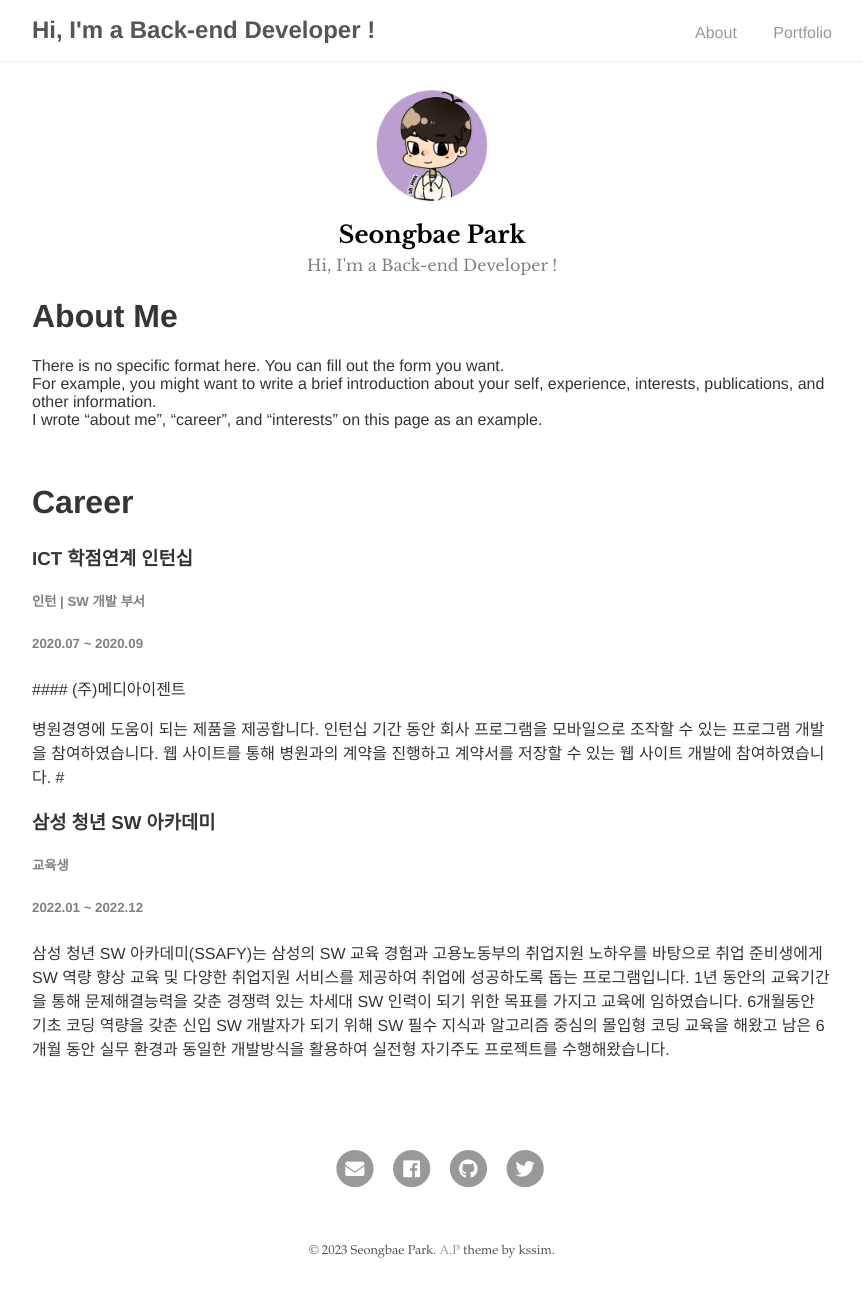
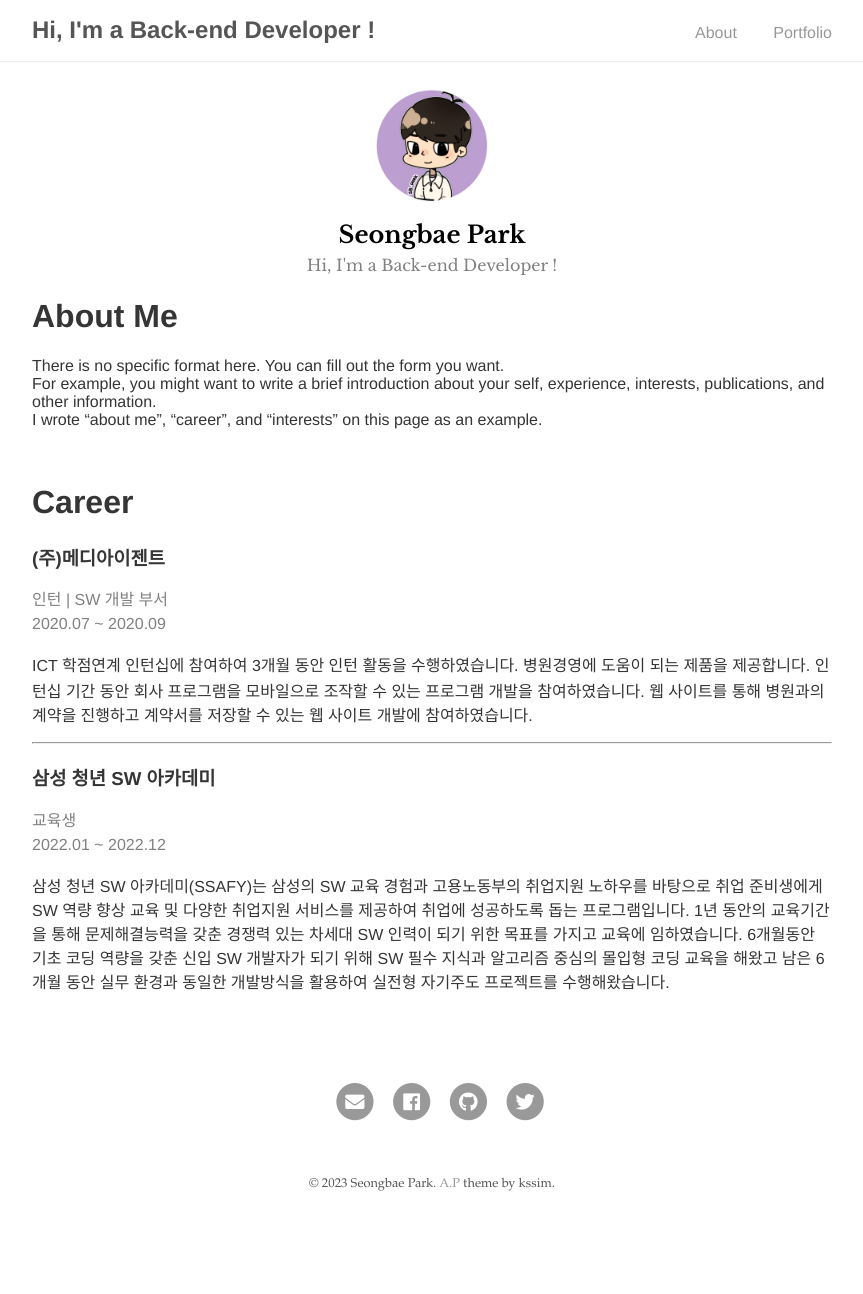
Before and after one commit to Sungbae95/Sungbae95.github.io, a Jekyll site: the page built from index.md, in a window 1280 px wide. Shown: the whole page, without its empty margins (208-1071 px from the left). Built offline with Jekyll 4.4.1, drawn with Linux system fonts in a browser that asks for light colours; our own code applies the rules of GitHub Pages for plain Markdown files; after the commit the page ends 1227 px from its top, so only the background shows below that.

Commit message:
Update index.md

```diff
--- a/index.md
+++ b/index.md
@@ -10,19 +10,27 @@
 <br/>
 
 # Career
-### ICT 학점연계 인턴십
-##### <span style="color:gray"> 인턴 | SW 개발 부서 </span>
-##### <span style="color:gray"> 2020.07 ~ 2020.09 </span>
-  #### (주)메디아이젠트
 
+### (주)메디아이젠트
+
+<span style="color:gray"> 인턴 | SW 개발 부서 <br/> 2020.07 ~ 2020.09 </span>
+
+<span style="color:gray">  </span>
+  ICT 학점연계 인턴십에 참여하여 3개월 동안 인턴 활동을 수행하였습니다.
   병원경영에 도움이 되는 제품을 제공합니다.
   인턴십 기간 동안 회사 프로그램을 모바일으로 조작할 수 있는 프로그램 개발을 참여하였습니다.
   웹 사이트를 통해 병원과의 계약을 진행하고 계약서를 저장할 수 있는 웹 사이트 개발에 참여하였습니다.
-#
+
+
+
+------
+
+
 
 ### 삼성 청년 SW 아카데미
-##### <span style="color:gray"> 교육생 </span>
-##### <span style="color:gray"> 2022.01 ~ 2022.12 </span>
+
+<span style="color:gray"> 교육생 <br/> 2022.01 ~ 2022.12  </span>
+
 
   삼성 청년 SW 아카데미(SSAFY)는 삼성의 SW 교육 경험과 고용노동부의 취업지원 노하우를 바탕으로
   취업 준비생에게 SW 역량 향상 교육 및 다양한 취업지원 서비스를 제공하여 취업에 성공하도록 돕는 프로그램입니다.
```
